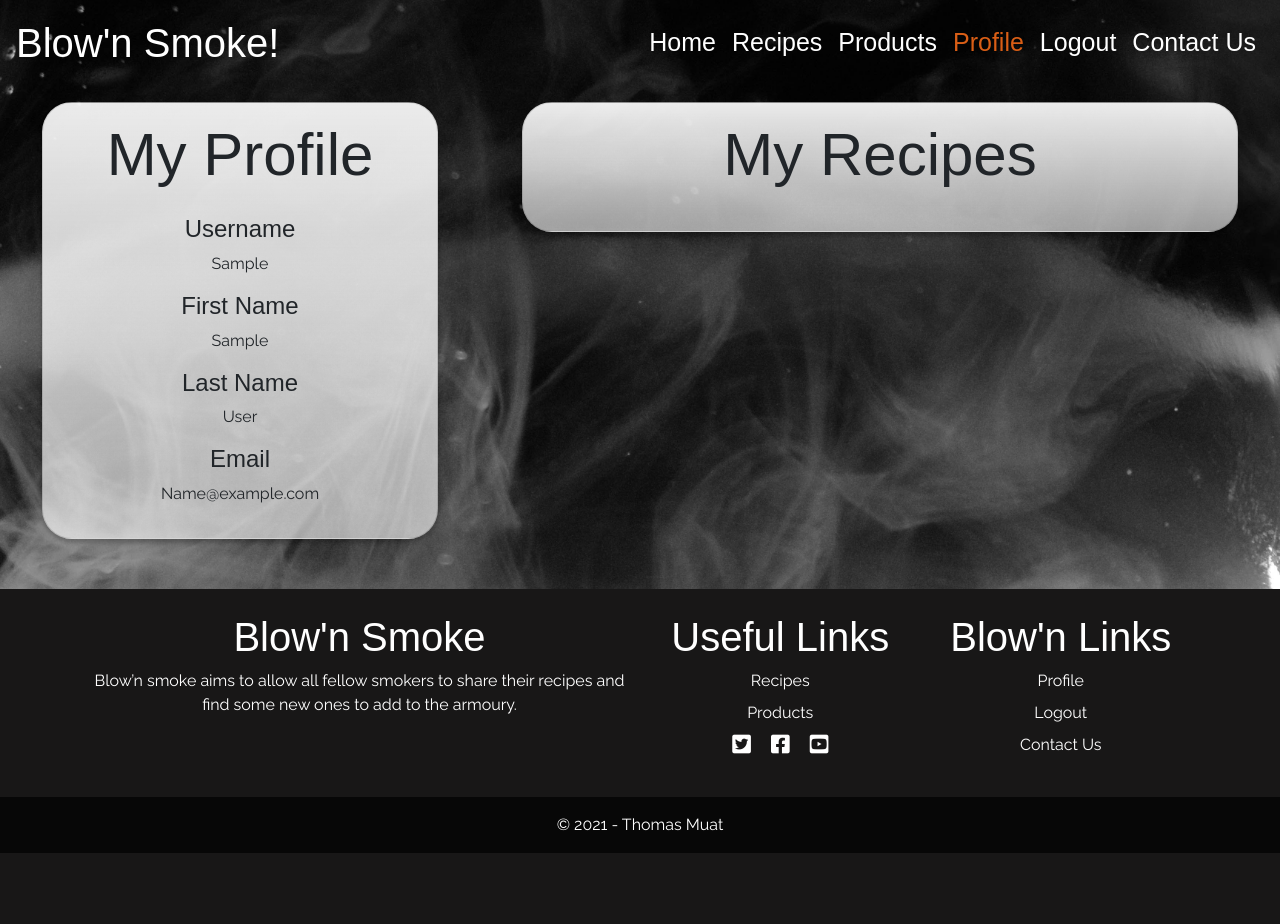
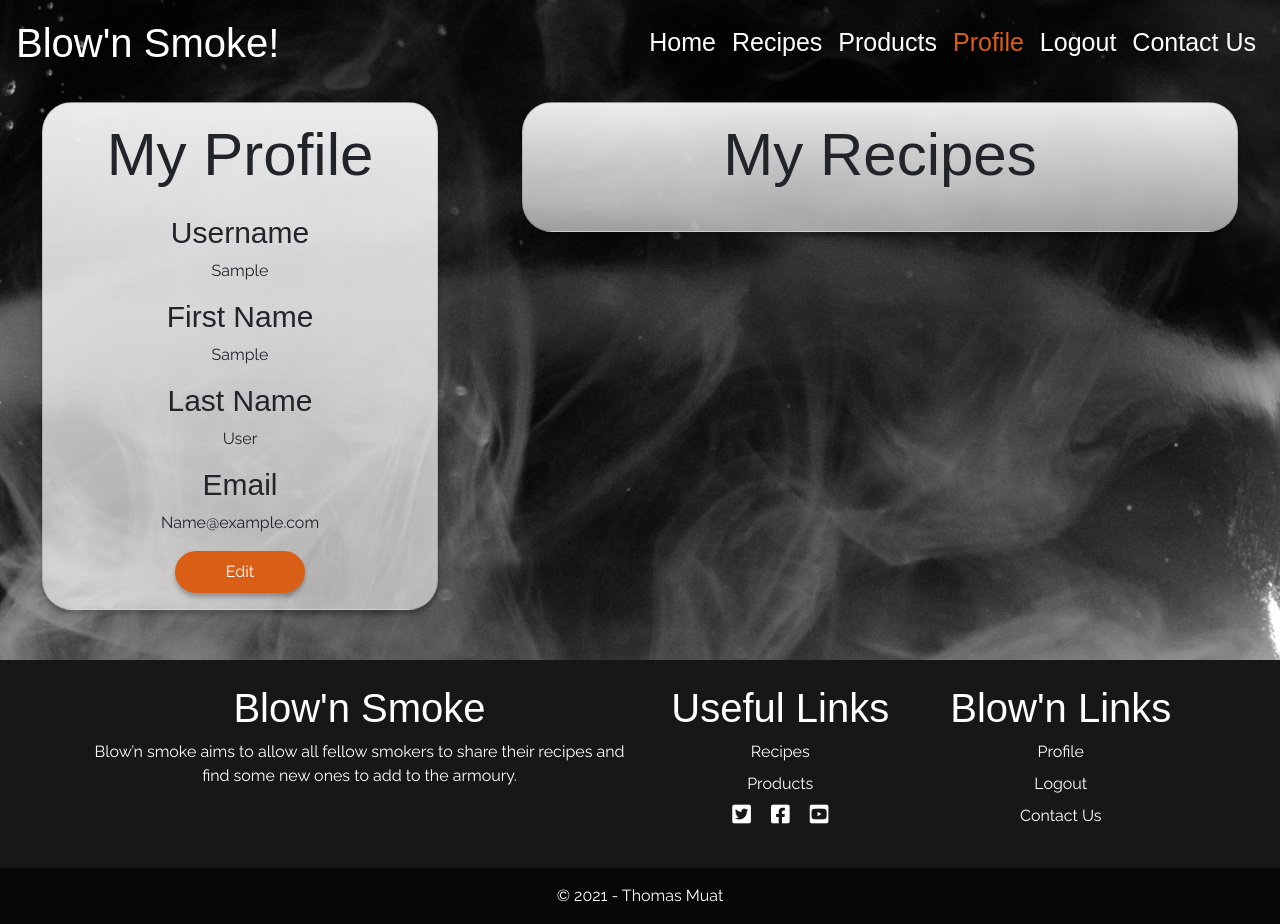
Before and after one commit to Code-Institute-Submissions/Tmuat-Blowin-Smoke_MarResub, a Flask app: page /profile/1/ in a window 1280 px wide. Before the commit the page ends 853 px from the top, so only its background shows below. Run offline with Flask 2, Linux system fonts and the light colour scheme; the visitor is signed in with stand-in values (Sample User, id 1); a database or web service that is not in the repository returns one stand-in record (values such as "Sample title"); some libraries are stand-ins or nearby versions; some web fonts are replaced.

Commit message:
Added profile edit form

```diff
--- a/app.py
+++ b/app.py
@@ -198,7 +198,7 @@ def register():
     return render_template("register.html")
 
 
-@app.route("/profile/<username>/")
+@app.route("/profile/<username>/", methods=["GET", "POST"])
 @login_required
 def profile(username):
     """
--- a/static/css/style.css
+++ b/static/css/style.css
@@ -89,6 +89,10 @@ html {
 
 .bg-custom-orange {
     background-color: #D95E16;
+}
+
+.bg-custom-orange-hover:hover {
+    background-color: rgb(168, 63, 2);
 }
 
 
@@ -197,9 +201,11 @@ html {
 }
 
 .custom-btn:hover,
+.custom-btn:active,
 .custom-btn:focus {
     background-color: #fff;
     color: #D95E16 !important;
+    box-shadow: 0 0 0 0.2rem rgb(217 94 22 / 25%);
 }
 
 /* --------------------- Recipe (home) Styling end */
@@ -403,6 +409,14 @@ html {
 
 /* ---------------------------------------------- Misc Page Styling end */
 
+/* ---------------------------------------------- Profile Page Styling start */
+
+.profile-sub-font {
+    font-size: 30px;
+}
+
+/* ---------------------------------------------- Profile Page Styling end */
+
 /* ---------------------------------------------- Media Queries start */
 
 /* Medium & down */
--- a/templates/profile.html
+++ b/templates/profile.html
@@ -13,18 +13,20 @@
                         <div class="card white-grey-card p-3">
                             <h3 class="title-font text-body card-title-font mb-4">My Profile</h3>
                             <div class="container text-body">
-                                <h4 class="title-font">Username</h4>
-                                <p>{{ user.username|title }}</p>
-                                <h4 class="title-font">First Name</h4>
-                                <p>{{ user.first_name|title }}</p>
-                                <h4 class="title-font">Last Name</h4>
-                                <p>{{ user.last_name|title }}</p>
-                                <h4 class="title-font">Email</h4>
-                                <p>{{ user.email|title }}</p>
+                                <h4 class="profile-sub-font title-font">Username</h4>
+                                <p class="">{{ user.username|title }}</p>
+                                <h4 class="profile-sub-font title-font">First Name</h4>
+                                <p class="">{{ user.first_name|title }}</p>
+                                <h4 class="profile-sub-font title-font">Last Name</h4>
+                                <p class="">{{ user.last_name|title }}</p>
+                                <h4 class="profile-sub-font title-font">Email</h4>
+                                <p class="">{{ user.email|title }}</p>
+                                <button type="button" data-toggle="modal" data-target="#profile-edit-modal"
+                                    class="btn bg-custom-orange custom-btn box-shadow text-white pl-5 pr-5">Edit</button>
                             </div>
                         </div>
                     </div>
-                    <!-- User Profile Section end -->
+                    <!-- User Profile Section end  class-->
                     <div class="col-12 col-lg-7 text-center mx-auto pt-3">
                         <div class="card white-grey-card p-3">
                             <h3 class="title-font text-body card-title-font mb-4">My Recipes</h3>
@@ -35,5 +37,54 @@
             </div>
         </div>
     </section>
+    <!-- Modal Code start -->
+    <!-- Modal code from https://getbootstrap.com/docs/4.0/components/modal/ -->
+    <div class="modal fade" id="profile-edit-modal" tabindex="-1" role="dialog" aria-labelledby="profile-edit-modal-title"
+        aria-hidden="true">
+        <div class="modal-dialog modal-dialog-centered" role="document">
+            <div class="modal-content white-grey-card">
+                <div class="modal-header">
+                    <h5 class="modal-title title-font" id="profile-edit-modal-title">Profile Edit</h5>
+                    <button type="button" class="close" data-dismiss="modal" aria-label="Close">
+                        <span aria-hidden="true">&times;</span>
+                    </button>
+                </div>
+                <div class="modal-body">
+                    <form class="" method="POST" action="{{ url_for('profile', username=session['user']) }}">
+                        <div class="container text-body">
+                            <div class="form-row mx-auto">
+                                <!-- First Name -->
+                                <div class="col-12 col-md-10 col-lg-8 input-box mx-auto">
+                                    <input id="firstname" name="firstname" type="text" class="form-control custom-input valid-border" value="{{ user.first_name }}" required>
+                                    <span class="">First Name</span>
+                                </div>
+                                <!-- Last Name -->
+                                <div class="col-12 col-md-10 col-lg-8 input-box mx-auto">
+                                    <input id="lastname" name="lastname" type="text" class="form-control custom-input valid-border" value="{{ user.last_name }}" required>
+                                    <span class="">Last Name</span>
+                                </div>
+                                <!-- Username -->
+                                <div class="col-12 col-md-10 col-lg-8 input-box mx-auto">
+                                    <input id="username" name="username" type="text" class="form-control custom-input valid-border"
+                                        pattern="^[a-zA-Z0-9]{5,15}$" autocomplete="nope" value="{{ user.username }}" required>
+                                    <span class="">Username</span>
+                                </div>
+                                <!-- Email -->
+                                <div class="col-12 col-md-10 col-lg-8 input-box mx-auto">
+                                    <input id="email" name="email" type="email" class="form-control custom-input valid-border" value="{{ user.email }}" required>
+                                    <span class="">Email</span>
+                                </div>
+                            </div>
+                        </div>
+                    </form>
+                </div>
+                <div class="modal-footer">
+                    <button type="button" class="btn btn-secondary" data-dismiss="modal">Close</button>
+                    <button type="button" class="btn bg-custom-orange bg-custom-orange-hover text-white">Save changes</button>
+                </div>
+            </div>
+        </div>
+    </div>
+    <!-- Modal Code end -->
     <!-- Profile & Recipes Section end -->
 {% endblock %}
```
